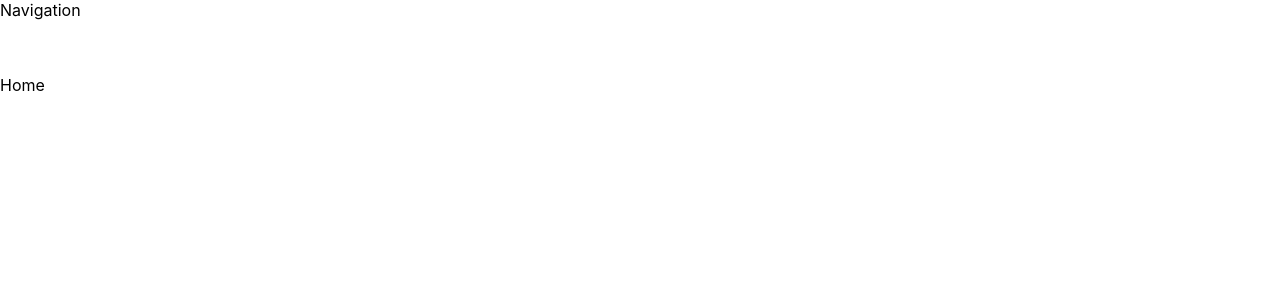
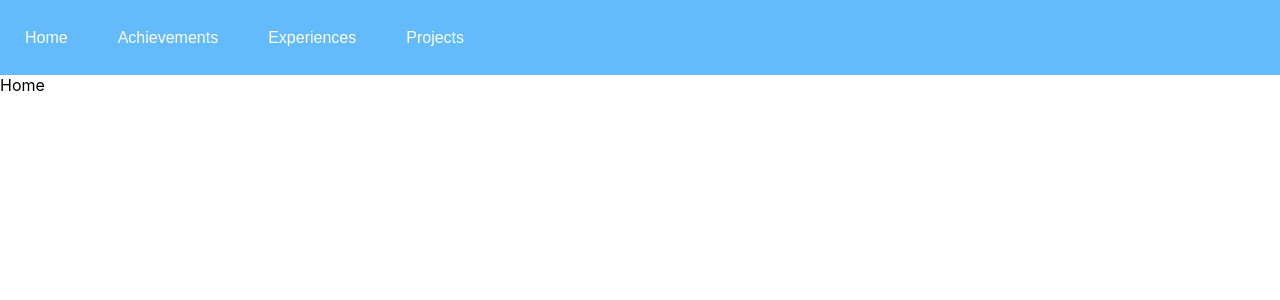
Before and after one commit to aaronk2002/personal_web, a React (Create React App) app: page / in a window 1280 px wide. Shown: the top 300 px of the page. Built offline with nearby package versions, Linux system fonts and the light colour scheme.

Commit message:
Finished Navbar

```diff
--- a/src/App.js
+++ b/src/App.js
@@ -9,17 +9,17 @@ import "./style/Containers.css";
 
 function App() {
   return (<>
+    <Router>
       <div className="navigationBar"><NavBar /></div>
       <div className="contentRows">
-      <Router>
           <Routes>
             <Route path="/" element={<Home />} />
             <Route path="/achievements" element={<Achievements />} />
             <Route path="/experiences" element={<Experiences />} />
             <Route path="/projects" element={<Projects />} />
           </Routes>
+      </div>
     </Router>
-    </div>
   </>);
 }
 
--- a/src/components/NavBar.js
+++ b/src/components/NavBar.js
@@ -1,5 +1,15 @@
+import { Link } from "react-router-dom";
+import "../style/Containers.css";
+
 function NavBar() {
-    return (<>Navigation</>);
+    return (<>
+        <span className="navFlex">
+            <span className="navPages"><Link to="/" className="navLinks"><button className="navButtons">Home</button></Link></span>
+            <span className="navPages"><Link to="/achievements" className="navLinks"><button className="navButtons">Achievements</button></Link></span>
+            <span className="navPages"><Link to="/experiences" className="navLinks"><button className="navButtons">Experiences</button></Link></span>
+            <span className="navPages"><Link to="/projects" className="navLinks"><button className="navButtons">Projects</button></Link></span>
+        </span>
+    </>);
 }
 
 export default NavBar;
--- a/src/style/Containers.css
+++ b/src/style/Containers.css
@@ -2,7 +2,9 @@
     width: 100vw;
     height: 75px;
     position: fixed;
+    display: flex;
     z-index: 1;
+    background-color: #63BBFB;
 }
 
 .contentRows {
@@ -12,6 +14,57 @@
     display: flex;
     flex-direction: column;
     z-index: 0;
+}
+
+.navFlex {
+    display: flex;
+}
+
+.navPages {
+    display: flex;
+}
+
+.navLinks {
+    align-self: stretch;
+    background-color: #63BBFB;
+    padding: 25px;
+    display: flex;
+    color: white;
+    text-decoration: none;
+    align-items: center;
+    justify-content: center;
+}
+
+.navButtons {
+    border: none;
+    background-color: #63BBFB;
+    color: white;
+    padding: 0px;
+    font-size: medium;
+}
+
+.navLinkedIn {
+    position: absolute;
+    right: 25px;
+    align-self: stretch;
+    height: 100%;
+    background-image: url("../../public/linkedIn.png");
+    width: 45px;
+    height: 45px;
+    top: 15px;
+    background-size: 45px;
+}
+
+.navEmail {
+    position: absolute;
+    right: 90px;
+    align-self: stretch;
+    height: 100%;
+    background-image: url("../../public/gmail.png");
+    width: 45px;
+    height: 40px;
+    top: 15px;
+    background-size: 45px;
 }
 
 @media only screen and (orientation: landscape) {
```
Also changed, not shown: public/gmail.png (added), public/linkedIn.png (added). Lines whose indentation alone changed are shown as unchanged.
